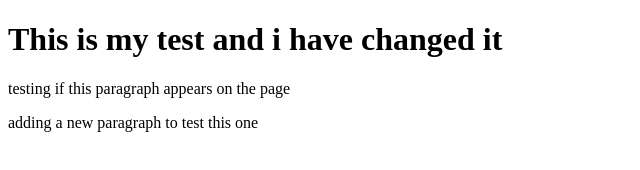
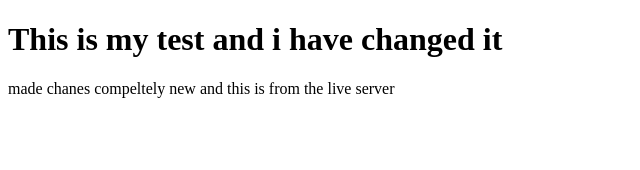
Before and after one commit to PR9Skirttt/PR9Skirttt.github.io, a plain HTML site: page index.html in a window 1280 px wide. Shown: the whole page, without its empty margins (0-640 px from the left). Drawn offline with Linux system fonts and the light colour scheme.

Commit message:
testing out live server so easier to code the website

```diff
--- a/index.html
+++ b/index.html
@@ -8,7 +8,7 @@
 
 <body>
     <h1>This is my test and i have changed it </h1>
-    <p>testing if this paragraph appears on the page</p>
-    <p>adding a new paragraph to test this one</p>
+    <p> made chanes compeltely new and this is from the live server</p>
+
 </body>
 </html>
```
